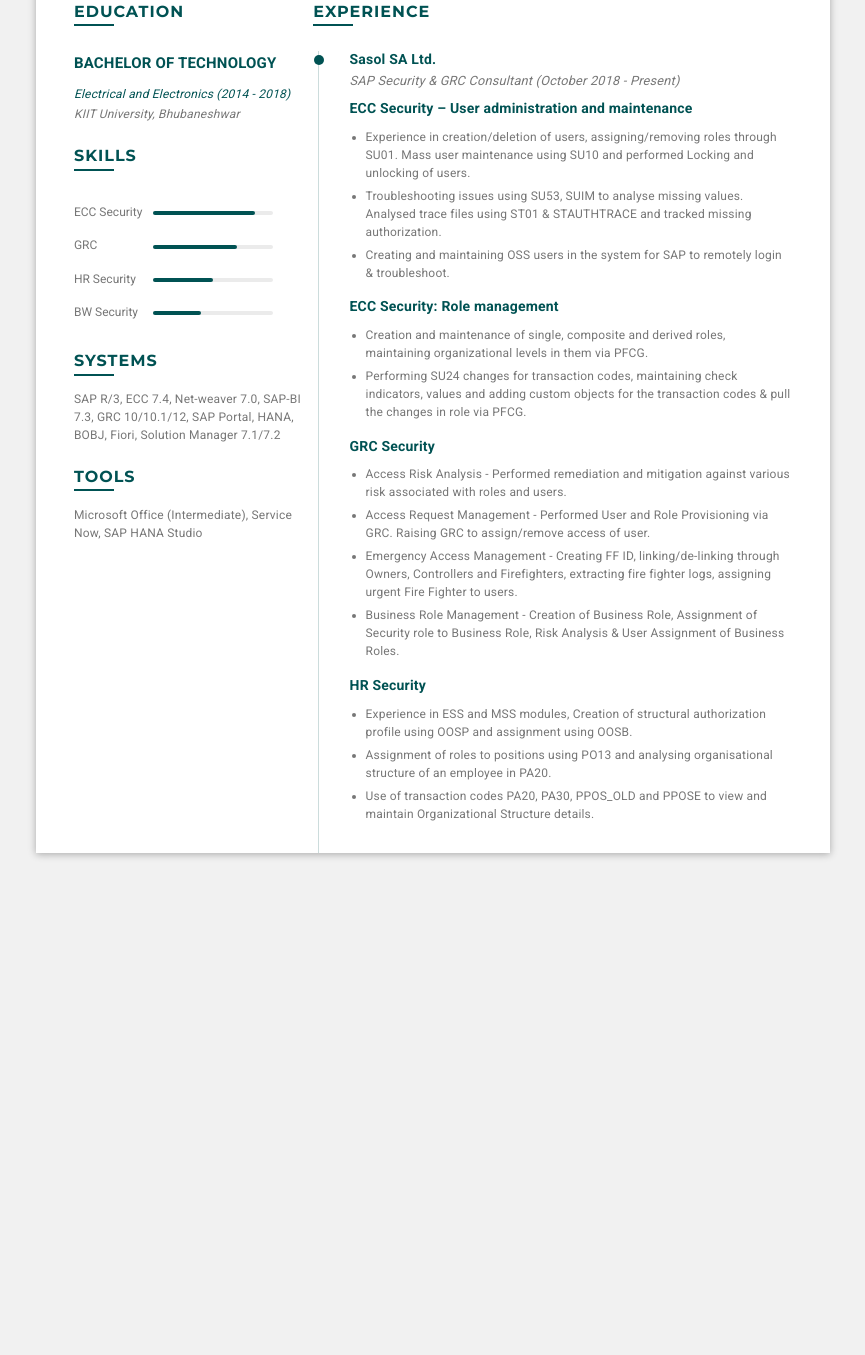
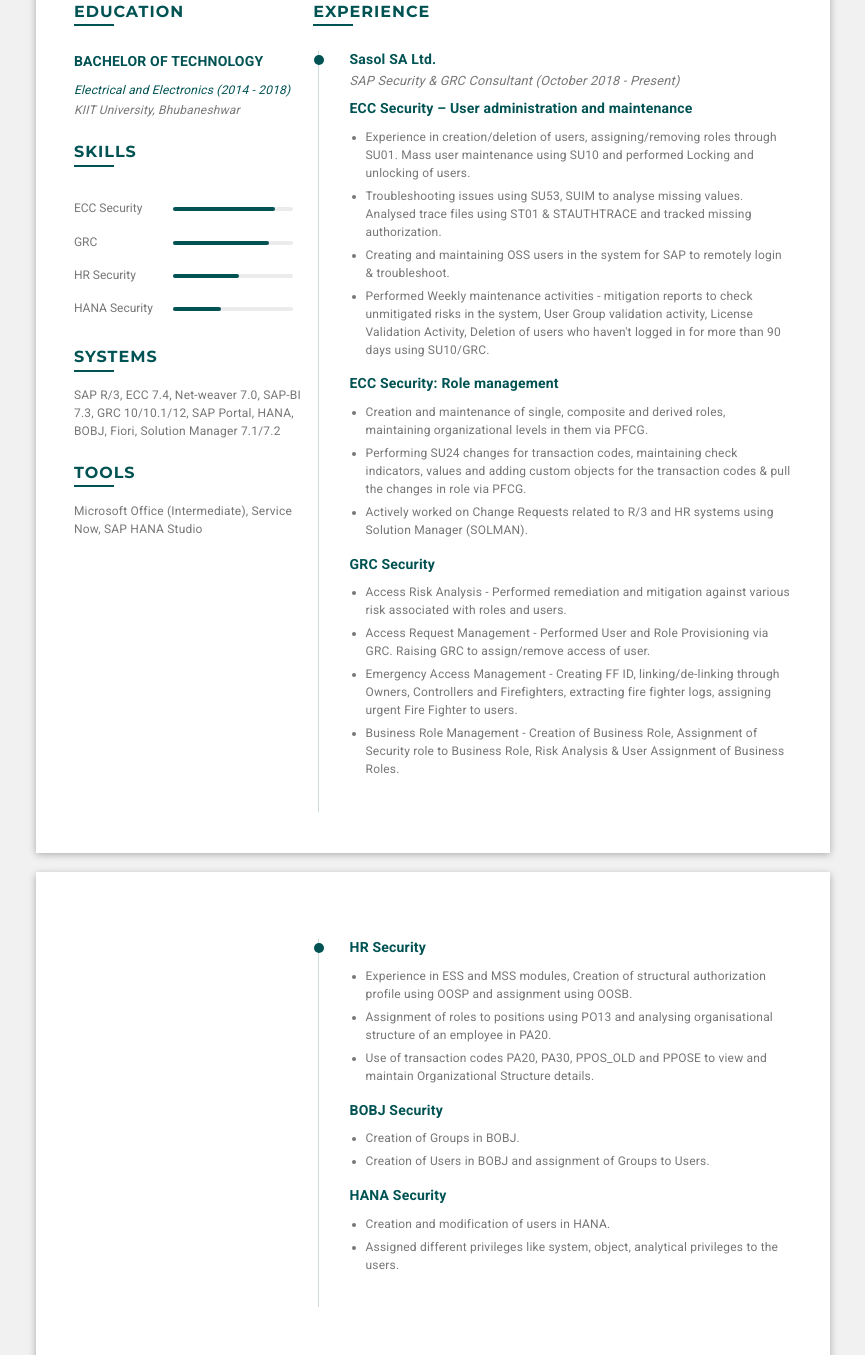
Before and after one commit to Vishal0203/vishal-resume, a website: page public/index.html in a window 1280 px wide. Shown: the part 285-1640 px from the top of the page, without its empty margins (207-1072 px from the left). Before the commit the page ends 1157 px from the top, so only its background shows below. Drawn offline with Linux system fonts and the light colour scheme.

Commit message:
final changes

```diff
--- a/public/index.html
+++ b/public/index.html
@@ -65,17 +65,17 @@
             <li>
               <p>GRC</p>
               <span>
-                <progress value="70" max="100"></progress>
+                <progress value="80" max="100"></progress>
               </span>
             </li>
             <li>
               <p>HR Security</p>
               <span>
-                <progress value="50" max="100"></progress>
+                <progress value="55" max="100"></progress>
               </span>
             </li>
             <li>
-              <p>BW Security</p>
+              <p>HANA Security</p>
               <span>
                 <progress value="40" max="100"></progress>
               </span>
@@ -117,6 +117,11 @@
             <li>
               Creating and maintaining OSS users in the system for SAP to remotely login & troubleshoot.
             </li>
+            <li>
+              Performed Weekly maintenance activities - mitigation reports to check unmitigated risks in the system,
+              User Group validation activity, License Validation Activity, Deletion of users who haven't logged in
+              for more than 90 days using SU10/GRC.
+            </li>
           </ul>
           <h2 class="sub-heading">
             ECC Security: Role management
@@ -129,6 +134,9 @@
             <li>
               Performing SU24 changes for transaction codes, maintaining check indicators, values and adding custom
               objects for the transaction codes & pull the changes in role via PFCG.
+            </li>
+            <li>
+              Actively worked on Change Requests related to R/3 and HR systems using Solution Manager (SOLMAN).
             </li>
           </ul>
           <h2 class="sub-heading">
@@ -151,6 +159,17 @@
               Risk Analysis & User Assignment of Business Roles.
             </li>
           </ul>
+        </section>
+      </div>
+    </div>
+  </main>
+</section>
+<section class="sheet padding-10mm">
+  <main>
+    <div class="row">
+      <div class="left-pane"></div>
+      <div class="right-pane experience">
+        <section style="margin-top: 3em;">
           <h2 class="sub-heading">
             HR Security
           </h2>
@@ -165,6 +184,28 @@
               Use of transaction codes PA20, PA30, PPOS_OLD and PPOSE to view and maintain Organizational Structure details.
             </li>
           </ul>
+          <h2 class="sub-heading">
+            BOBJ Security
+          </h2>
+          <ul class="content">
+            <li>
+              Creation of Groups in BOBJ.
+            </li>
+            <li>
+              Creation of Users in BOBJ and assignment of Groups to Users.
+            </li>
+          </ul>
+          <h2 class="sub-heading">
+            HANA Security
+          </h2>
+          <ul class="content">
+            <li>
+              Creation and modification of users in HANA.
+            </li>
+            <li>
+              Assigned different privileges like system, object, analytical privileges to the users.
+            </li>
+          </ul>
         </section>
       </div>
     </div>
--- a/scss/resume/partials/_index.scss
+++ b/scss/resume/partials/_index.scss
@@ -25,6 +25,7 @@
   text-transform: uppercase;
   font-weight: 600;
   letter-spacing: .2px;
+  font-size: 1.4em;
 
   a {
     text-decoration: none;
@@ -84,7 +85,7 @@
 }
 
 .education-details {
-  margin-top: 3.4em;
+  margin-top: 3.2em;
 
   li {
     p {
@@ -119,7 +120,6 @@
 .experience {
   .sub-heading {
     text-transform: unset;
-    font-size: 1.4em;
   }
 
   .position:after {
@@ -146,7 +146,7 @@
 
 .skills-list {
   margin-top: 3em;
-  padding-right: 4em;
+  padding-right: 2em;
 
   li {
     font-size: 1.2em;
```
Also changed, not shown: public/assets/css/styles.css.
